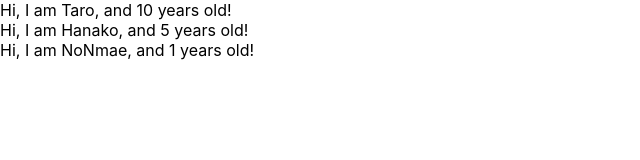
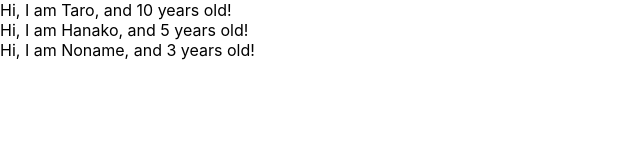
Before and after one commit to Hannah-86/udemy-react-redux-crud-application, a React (Create React App) app: page / in a window 1280 px wide. Shown: the top 160 px of the page, without its empty margins (0-640 px from the left). Built offline with nearby package versions, Linux system fonts and the light colour scheme.

Commit message:
learn prop-types

```diff
--- a/src/App.js
+++ b/src/App.js
@@ -1,10 +1,11 @@
 import React from 'react';
+import PropTypes from 'prop-types';
 
 const App = () => {
   const profiles = [
     { name: "Taro", age: 10},
     { name: "Hanako", age: 5},
-    { name: "NoNmae" }
+    { name: 'Noname', age: 3 }
   ]
   return (
     <div>
@@ -21,8 +22,9 @@ const User = (props) => {
   return <div>Hi, I am {props.name}, and {props.age} years old!</div>
 }
 
-User.defaultProps = {
-  age:1
+User.propTypes = {
+  name: PropTypes.string,
+  age: PropTypes.number.isRequired
 }
 
 export default App;
```
